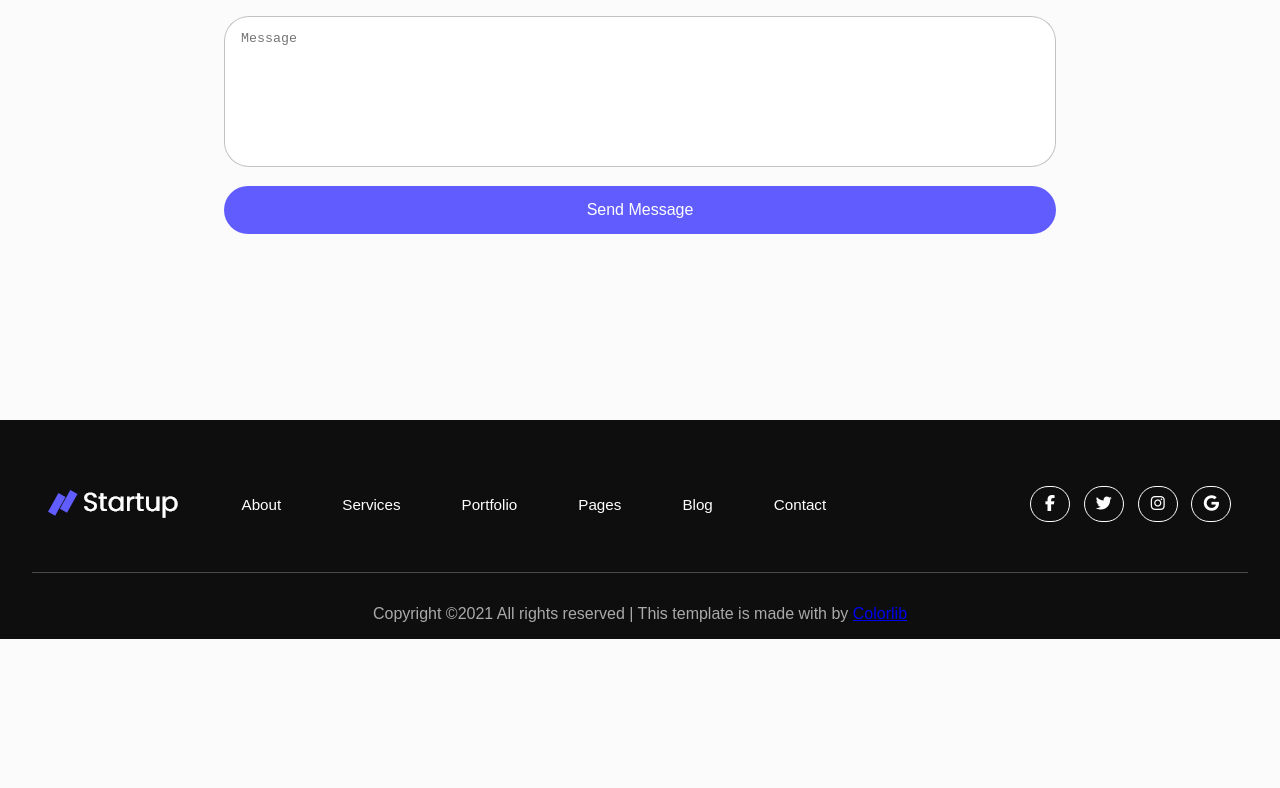
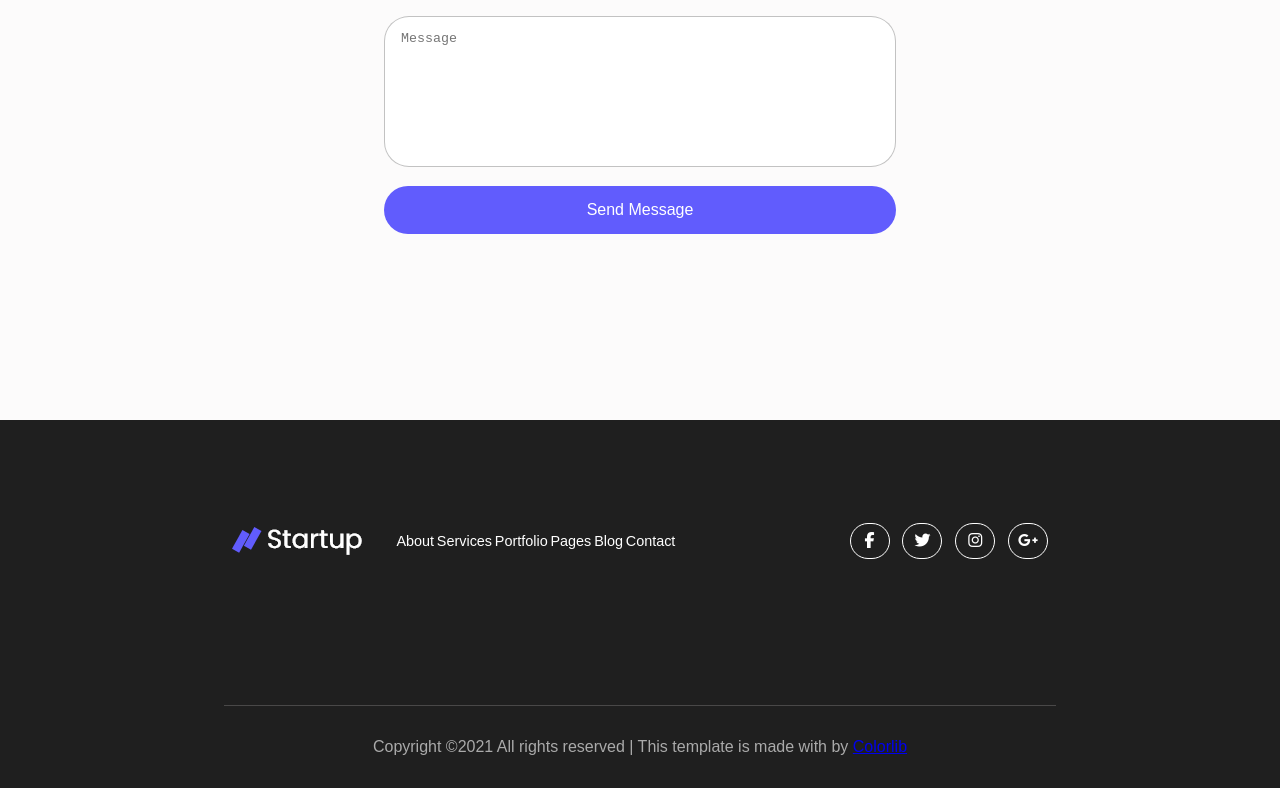
Before and after one commit to dlwlsdn201/cloneCoding2, a plain HTML site: page index.html in a window 1280 px wide. Shown: the part 5163-5951 px from the top of the page. Before the commit the page ends 5802 px from the top, so only its background shows below. Drawn offline with Linux system fonts and the light colour scheme; a web font is replaced by a local one.

Commit message:
[fixed] section8 요소 width 수정 + footer 요소 레이아웃 수정 등

```diff
--- a/css/footer.scss
+++ b/css/footer.scss
@@ -1,5 +1,5 @@
 footer {
-    background: #0e0e0e;
+    background: #1F1F1F;
     color: white;
 
     .wrapper {
@@ -7,7 +7,7 @@ footer {
         flex-flow: column nowrap;
         justify-content: center;
         align-items: center;
-        padding: 1rem 2rem;
+        padding: 5rem 14rem 2rem;
 
         .footer-block-top {
             display: inherit;
@@ -15,8 +15,8 @@ footer {
             justify-content: space-around;
             align-items: center;
             border-bottom: 1px solid #494848;
-            margin: 2rem 0;
-            padding: 1rem 1rem 3rem;
+            margin: 1rem 0 0;
+            padding: 0.3rem 0.5rem 9rem;
 
 
             .logo-wrapper{
@@ -33,7 +33,7 @@ footer {
                     display: flex;
                     justify-content: space-around;
 
-                    font-size: 0.95rem;
+                    font-size: 0.9rem;
                 }
             }
 
@@ -58,6 +58,7 @@ footer {
         }
 
         .footer-block-bottom {
+            padding-top: 2rem;
             color: #aaaaaa;
         }
     }
--- a/css/main.scss
+++ b/css/main.scss
@@ -456,7 +456,7 @@
             flex-flow:column nowrap;
             justify-content: center;
             align-items: center;
-            width: 100%;
+            width: 75%;
             padding: 3rem 14rem;
 
             input,textarea {
--- a/index.html
+++ b/index.html
@@ -279,7 +279,7 @@
                             <i class="fab fa-instagram"></i>
                         </div>
                         <div class="icon-box">
-                            <i class="fab fa-google"></i>
+                            <i class="fab fa-google-plus-g"></i>
                         </div>
                     </div>
 
```
Also changed, not shown: css/footer.css, css/main.css, 2 other files.
